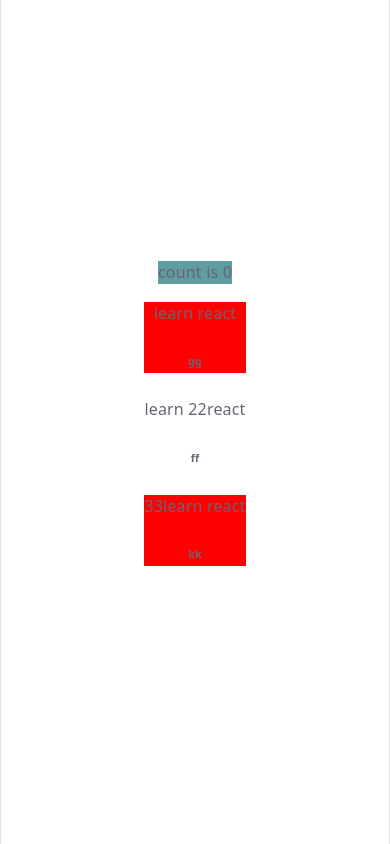
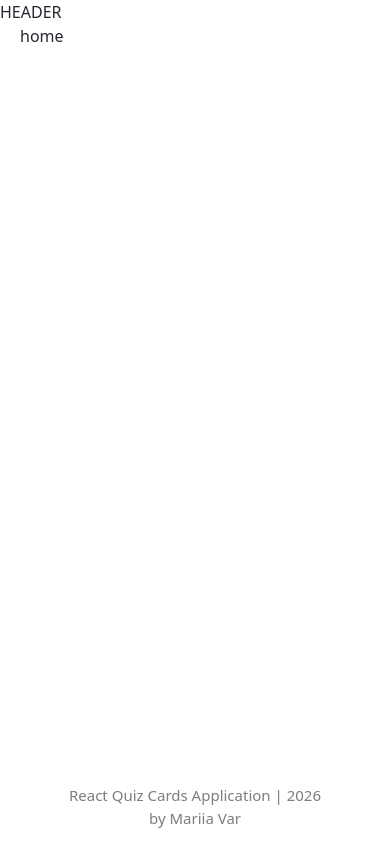
Before and after one commit to Mary-Varf/react-quiz, a React (Vite) app: page / in a window 390 px wide. Built offline with nearby package versions, Linux system fonts and the light colour scheme.

Commit message:
mainLayout, roating

```diff
--- a/package.json
+++ b/package.json
@@ -11,7 +11,8 @@
   },
   "dependencies": {
     "react": "^19.2.6",
-    "react-dom": "^19.2.6"
+    "react-dom": "^19.2.6",
+    "react-router-dom": "^7.17.0"
   },
   "devDependencies": {
     "@eslint/js": "^10.0.1",
--- a/src/App.css
+++ /dev/null
@@ -1,186 +0,0 @@
-.counter {
-  font-size: 16px;
-  padding: 5px 10px;
-  border-radius: 5px;
-  color: var(--accent);
-  background: var(--accent-bg);
-  border: 2px solid transparent;
-  transition: border-color 0.3s;
-  margin-bottom: 24px;
-
-  &:hover {
-    border-color: var(--accent-border);
-  }
-  &:focus-visible {
-    outline: 2px solid var(--accent);
-    outline-offset: 2px;
-  }
-}
-
-.hero {
-  position: relative;
-
-  .base,
-  .framework,
-  .vite {
-    inset-inline: 0;
-    margin: 0 auto;
-  }
-
-  .base {
-    width: 170px;
-    position: relative;
-    z-index: 0;
-  }
-
-  .framework,
-  .vite {
-    position: absolute;
-  }
-
-  .framework {
-    z-index: 1;
-    top: 34px;
-    height: 28px;
-    transform: perspective(2000px) rotateZ(300deg) rotateX(44deg) rotateY(39deg)
-      scale(1.4);
-  }
-
-  .vite {
-    z-index: 0;
-    top: 107px;
-    height: 26px;
-    width: auto;
-    transform: perspective(2000px) rotateZ(300deg) rotateX(40deg) rotateY(39deg)
-      scale(0.8);
-  }
-}
-
-#center {
-  display: flex;
-  flex-direction: column;
-  gap: 25px;
-  place-content: center;
-  place-items: center;
-  flex-grow: 1;
-
-  @media (max-width: 1024px) {
-    padding: 32px 20px 24px;
-    gap: 18px;
-  }
-}
-
-#next-steps {
-  display: flex;
-  border-top: 1px solid var(--border);
-  text-align: left;
-
-  & > div {
-    flex: 1 1 0;
-    padding: 32px;
-    @media (max-width: 1024px) {
-      padding: 24px 20px;
-    }
-  }
-
-  .icon {
-    margin-bottom: 16px;
-    width: 22px;
-    height: 22px;
-  }
-
-  @media (max-width: 1024px) {
-    flex-direction: column;
-    text-align: center;
-  }
-}
-
-#docs {
-  border-right: 1px solid var(--border);
-
-  @media (max-width: 1024px) {
-    border-right: none;
-    border-bottom: 1px solid var(--border);
-  }
-}
-.btn {
-  color: red;
-}
-#next-steps ul {
-  list-style: none;
-  padding: 0;
-  display: flex;
-  gap: 8px;
-  margin: 32px 0 0;
-
-  .logo {
-    height: 18px;
-  }
-
-  a {
-    color: var(--text-h);
-    font-size: 16px;
-    border-radius: 6px;
-    background: var(--social-bg);
-    display: flex;
-    padding: 6px 12px;
-    align-items: center;
-    gap: 8px;
-    text-decoration: none;
-    transition: box-shadow 0.3s;
-
-    &:hover {
-      box-shadow: var(--shadow);
-    }
-    .button-icon {
-      height: 18px;
-      width: 18px;
-    }
-  }
-
-  @media (max-width: 1024px) {
-    margin-top: 20px;
-    flex-wrap: wrap;
-    justify-content: center;
-
-    li {
-      flex: 1 1 calc(50% - 8px);
-    }
-
-    a {
-      width: 100%;
-      justify-content: center;
-      box-sizing: border-box;
-    }
-  }
-}
-
-#spacer {
-  height: 88px;
-  border-top: 1px solid var(--border);
-  @media (max-width: 1024px) {
-    height: 48px;
-  }
-}
-
-.ticks {
-  position: relative;
-  width: 100%;
-
-  &::before,
-  &::after {
-    content: "";
-    position: absolute;
-    top: -4.5px;
-    border: 5px solid transparent;
-  }
-
-  &::before {
-    left: 0;
-    border-left-color: var(--border);
-  }
-  &::after {
-    right: 0;
-    border-right-color: var(--border);
-  }
-}
--- a/src/App.jsx
+++ b/src/App.jsx
@@ -1,23 +1,19 @@
-import { useState } from "react";
-import reactLogo from "./assets/react.svg";
-import viteLogo from "./assets/vite.svg";
-import heroImg from "./assets/hero.png";
-import "./App.css";
-import { Button } from "./components/Button/Button";
-import { Counter } from "./components/Counter/Counter";
-import { List } from "./List";
+import { BrowserRouter, Route, Routes } from "react-router-dom";
+import { MainLayout } from "./components/MainLayout";
 
-function App() {
-  const [count, setCount] = useState(0);
-
+const App = () => {
   return (
-    <>
-      <section id="center">
-        <Counter />
-        <List />
-      </section>
-    </>
+    <BrowserRouter>
+      <Routes>
+        <Route element={<MainLayout />}>
+          <Route path="/" element={<div>home</div>} />
+          <Route path="/main" element={<div>main</div>} />
+          <Route path="/addquestion" element={<div>addquestion</div>} />
+          <Route path="/forbidden" element={<div>forbidden</div>} />
+        </Route>
+      </Routes>
+    </BrowserRouter>
   );
-}
+};
 
 export default App;
--- /dev/null
+++ b/src/components/MainLayout/MainLayout.jsx
@@ -0,0 +1,22 @@
+import {} from "react";
+import cls from "./MainLayout.module.css";
+import { Outlet } from "react-router-dom";
+
+export const MainLayout = () => {
+  const currentYear = new Date().getFullYear();
+
+  return (
+    <div className={cls.mainLayout}>
+      <header>HEADER</header>
+      <div className={cls.mainWrapper}>
+        <main className={cls.main}>
+          <Outlet />
+        </main>
+        <footer className={cls.footer}>
+          React Quiz Cards Application | {currentYear} <br />
+          by Mariia Var
+        </footer>
+      </div>
+    </div>
+  );
+};
--- /dev/null
+++ b/src/components/MainLayout/MainLayout.module.css
@@ -0,0 +1,33 @@
+.mainLayout {
+  height: 100dvh;
+  display: flex;
+  flex-direction: column;
+  justify-content: flex-start;
+  align-items: stretch;
+  gap: 0px;
+}
+.mainWrapper {
+  height: 100%;
+  flex-grow: 1;
+  display: flex;
+  flex-direction: column;
+  justify-content: space-between;
+  align-items: stretch;
+  gap: 20px;
+  overflow-y: auto;
+}
+.main {
+  padding: 0 20px;
+}
+.footer {
+  width: 100%;
+  padding: 15px 10px;
+  background-color: transparent;
+  text-align: center;
+  font-size: 15px;
+  display: flex;
+  flex-wrap: wrap;
+  justify-content: center;
+  color: var(--text-color);
+  opacity: 0.6;
+}
--- /dev/null
+++ b/src/components/MainLayout/index.jsx
@@ -0,0 +1 @@
+export { MainLayout } from "./MainLayout";
--- a/src/index.css
+++ b/src/index.css
@@ -1,25 +1,11 @@
 :root {
-  --text: #6b6375;
-  --text-h: #08060d;
-  --bg: #fff;
-  --border: #e5e4e7;
-  --code-bg: #f4f3ec;
-  --accent: #aa3bff;
-  --accent-bg: rgba(170, 59, 255, 0.1);
-  --accent-border: rgba(170, 59, 255, 0.5);
-  --social-bg: rgba(244, 243, 236, 0.5);
-  --shadow:
-    rgba(0, 0, 0, 0.1) 0 10px 15px -3px, rgba(0, 0, 0, 0.05) 0 4px 6px -2px;
+  --text-color: #fff;
+  --sans: system-ui, "Avenir", Helvetica, Arial, sans-serif;
+  --main-bg-color: #23272f;
 
-  --sans: system-ui, "Segoe UI", Roboto, sans-serif;
-  --heading: system-ui, "Segoe UI", Roboto, sans-serif;
-  --mono: ui-monospace, Consolas, monospace;
-
-  font: 18px/145% var(--sans);
-  letter-spacing: 0.18px;
-  color-scheme: light dark;
-  color: var(--text);
-  background: var(--bg);
+  font-family: var(--sans);
+  line-height: 1.5;
+  font-weight: 400;
   font-synthesis: none;
   text-rendering: optimizeLegibility;
   -webkit-font-smoothing: antialiased;
@@ -29,86 +15,27 @@
     font-size: 16px;
   }
 }
-.completed {
-  background-color: red;
+@media (prefers-color-scheme: light) {
+  :root {
+    --main-bg-color: #fff;
+    --text-color: #23272f;
+  }
 }
-
 @media (prefers-color-scheme: dark) {
   :root {
-    --text: #9ca3af;
-    --text-h: #f3f4f6;
-    --bg: #16171d;
-    --border: #2e303a;
-    --code-bg: #1f2028;
-    --accent: #c084fc;
-    --accent-bg: rgba(192, 132, 252, 0.15);
-    --accent-border: rgba(192, 132, 252, 0.5);
-    --social-bg: rgba(47, 48, 58, 0.5);
-    --shadow:
-      rgba(0, 0, 0, 0.4) 0 10px 15px -3px, rgba(0, 0, 0, 0.25) 0 4px 6px -2px;
-  }
-
-  #social .button-icon {
-    filter: invert(1) brightness(2);
+    --text-color: #fff;
+    --main-bg-color: #23272f;
   }
 }
-
-body {
+* {
   margin: 0;
-}
-
-#root {
-  width: 1126px;
-  max-width: 100%;
-  margin: 0 auto;
-  text-align: center;
-  border-inline: 1px solid var(--border);
-  min-height: 100svh;
-  display: flex;
-  flex-direction: column;
+  padding: 0;
   box-sizing: border-box;
 }
-
-h1,
-h2 {
-  font-family: var(--heading);
-  font-weight: 500;
-  color: var(--text-h);
+body {
+  color: var(--text-color);
+  background-color: var(--main-bg-color);
 }
-
-h1 {
-  font-size: 56px;
-  letter-spacing: -1.68px;
-  margin: 32px 0;
-  @media (max-width: 1024px) {
-    font-size: 36px;
-    margin: 20px 0;
-  }
+a {
+  color: inherit;
 }
-h2 {
-  font-size: 24px;
-  line-height: 118%;
-  letter-spacing: -0.24px;
-  margin: 0 0 8px;
-  @media (max-width: 1024px) {
-    font-size: 20px;
-  }
-}
-p {
-  margin: 0;
-}
-
-code,
-.counter {
-  font-family: var(--mono);
-  display: inline-flex;
-  border-radius: 4px;
-  color: var(--text-h);
-}
-
-code {
-  font-size: 15px;
-  line-height: 135%;
-  padding: 4px 8px;
-  background: var(--code-bg);
-}
```
Also changed, not shown: 1 other file (tests, documents, lock files or other folders).
